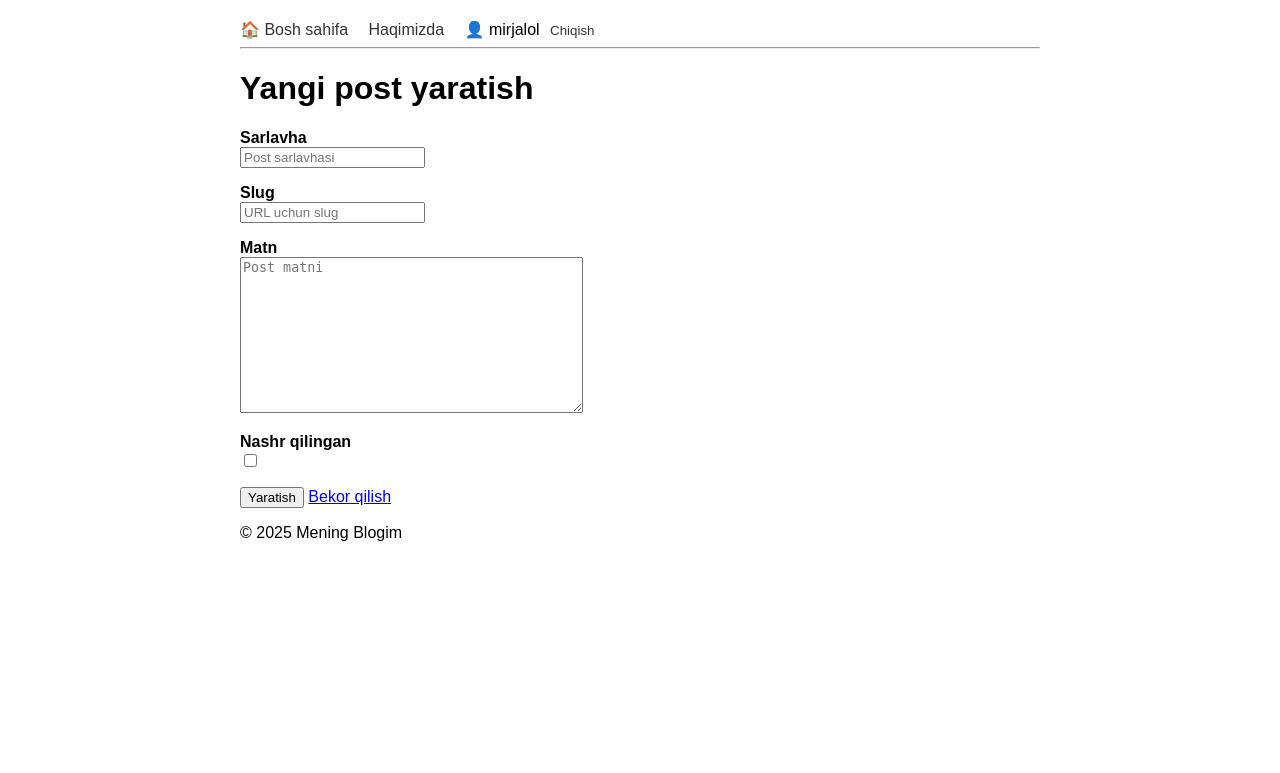
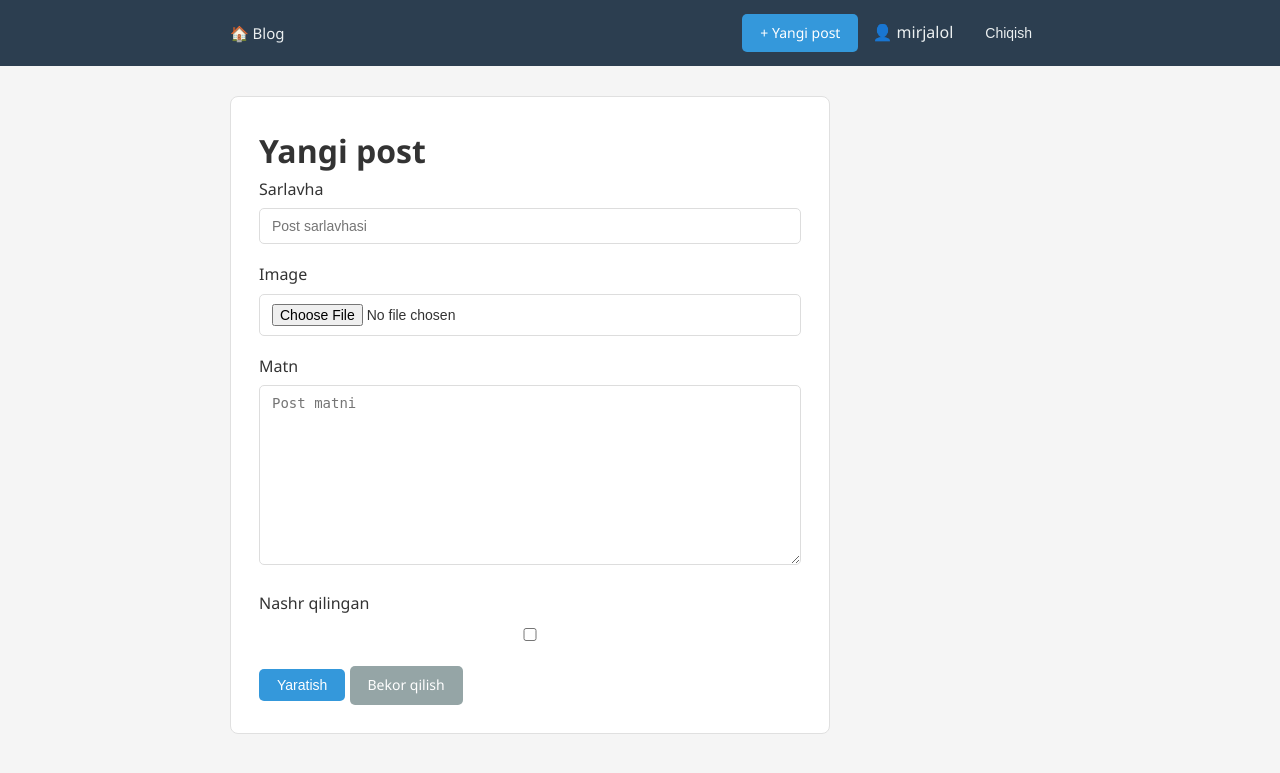
Before and after one commit to mirjalolnarz/Django-darslar-claude-, a Django app: page /posts/yangi/ in a window 1280 px wide. Shown: the top 773 px of the page. Run offline with Django 5.2, Linux system fonts and the light colour scheme; a user stored in the database is signed in.

Commit message:
8-9-darslar tugadi

```diff
--- a/myblog/config/urls.py
+++ b/myblog/config/urls.py
@@ -14,15 +14,18 @@ Including another URLconf
     1. Import the include() function: from django.urls import include, path
     2. Add a URL to urlpatterns:  path('blog/', include('blog.urls'))
 """
+# config/urls.py
 from django.contrib import admin
 from django.urls import path, include
-
-admin.site.site_header = "Mening Blogim - Admin Paneli"
-admin.site.site_title = "Blog Admin"
-admin.site.index_title = "Boshqaruv Paneli"
+from django.conf import settings
+from django.conf.urls.static import static   # ← yangi
 
 urlpatterns = [
     path('admin/', admin.site.urls),
     path('', include('posts.urls')),
-    path('', include('accounts.urls')),  # accounts ilovasining URL'larini qo'shish
+    path('', include('accounts.urls')),
 ]
+
+# Faqat development da ishlaydi (DEBUG=True)
+urlpatterns += static(settings.MEDIA_URL,
+                      document_root=settings.MEDIA_ROOT)
--- a/myblog/posts/forms.py
+++ b/myblog/posts/forms.py
@@ -4,7 +4,7 @@ from .models import Post
 class PostForm(forms.ModelForm):
     class Meta:
         model = Post
-        fields = ['title', 'slug', 'content', 'published']
+        fields = ['title', 'image', 'content', 'published']
 
         # HTML input larni chiroyli qilish uchun widget larni sozlash
         widgets = {
--- a/myblog/posts/urls.py
+++ b/myblog/posts/urls.py
@@ -3,20 +3,27 @@ from django.urls import path
 from . import views
 
 urlpatterns = [
-    path('', views.bosh_sahifa, name='bosh_sahifa'),
-    path('haqida/', views.haqida, name='haqida'),
+    path('',
+         views.PostListView.as_view(),
+         name='bosh'),
 
-    # int - faqat butun son
-    path('posts/<int:post_id>/', views.post_detail, name='post_detail'),
+    path('haqida/',
+         views.HaqidaView.as_view(),
+         name='haqida'),
 
-    # str - har qanday matn (bo'sh joy bo'lmasligi kerak)
-    path('users/<str:username>/', views.foydalanuvchi, name='foydalanuvchi'),
+    path('posts/<int:pk>/',
+         views.PostDetailView.as_view(),
+         name='post_detail'),
 
-    # slug - harflar, raqamlar, tire va pastki chiziqlarni o'z ichiga olishi mumkin
-    path('maqola/<slug:slug>/', views.maqola, name='maqola'),
+    path('posts/yangi/',
+         views.PostCreateView.as_view(),
+         name='post_create'),
 
-    path('posts/yangi/', views.post_create, name='post_create'),
-    path('posts/<int:post_id>/tahrir/', views.post_update, name='post_update'),
-    path('posts/<int:post_id>/ochir/', views.post_delete, name='post_delete'),
+    path('posts/<int:pk>/tahrir/',
+         views.PostUpdateView.as_view(),
+         name='post_update'),
 
+    path('posts/<int:pk>/ochir/',
+         views.PostDeleteView.as_view(),
+         name='post_delete'),
 ]
--- a/myblog/posts/views.py
+++ b/myblog/posts/views.py
@@ -1,61 +1,95 @@
 # posts/views.py
-from django.contrib.auth.decorators import login_required
-from django.shortcuts import redirect, render, get_object_or_404
+from django.views.generic import (
+    ListView, DetailView,
+    CreateView, UpdateView, DeleteView,
+    TemplateView
+)
+from django.contrib.auth.mixins import LoginRequiredMixin
+from django.shortcuts import render, redirect
+from django.urls import reverse_lazy
+from django.db.models import Q, Count
 from .models import Post
-
-# Create your views here.
-
-from django.http import HttpResponse
 from .forms import PostForm
 
-def bosh_sahifa(request):
-    postlar = Post.objects.filter(published=True)[:5]  # So'nggi 5 ta nashr qilingan postlarni olish
-    context = {'postlar': postlar}
-    return render(request, 'posts/bosh.html', context)
 
-def haqida(request):
-    return render(request, 'posts/haqida.html')
+# --- Ro'yxat ---
+class PostListView(ListView):
+    model               = Post
+    template_name       = 'posts/bosh.html'
+    context_object_name = 'postlar'
+    paginate_by         = 5
 
-def post_detail(request, post_id):
-    post = get_object_or_404(Post, id=post_id, published=True)  # Postni olish yoki 404 xatolikni ko'rsatish
-    return render(request, 'posts/detail.html', {'post': post})
+    def get_queryset(self):
+        queryset = Post.objects.filter(published=True)
 
-def foydalanuvchi(request, username):
-    return HttpResponse(f"<h1>Foydalanuvchi: {username}</h1> <p>Bu yerda foydalanuvchining profili ko'rsatiladi.</p>")
+        # URL da ?q=django bo'lsa qidiruv
+        q = self.request.GET.get('q')
+        if q:
+            queryset = queryset.filter(
+                Q(title__icontains=q) |
+                Q(content__icontains=q)
+            )
 
-def maqola(request, slug):
-    return HttpResponse(f"<h1>Maqola: {slug}</h1> <p>Bu yerda maqolaning tafsilotlari ko'rsatiladi.</p>")
+        return queryset
 
-@login_required(login_url='/login/')
-def post_create(request):
-    if request.method == 'POST':
-        form = PostForm(request.POST)
-        if form.is_valid():
-            post = form.save()
-            return redirect('post_detail', post_id=post.id)  # Yaratilgan postning tafsilot sahifasiga yo'naltirish
-    else:
-        form = PostForm() # Bo'sh form yaratish
+    def get_context_data(self, **kwargs):
+        context = super().get_context_data(**kwargs)
+        # Statistika qo'shamiz
+        context['jami_postlar'] = Post.objects.filter(published=True).count()
+        context['qidiruv'] = self.request.GET.get('q', '')
+        return context
 
-    return render(request, 'posts/post_form.html', {'form': form})
 
-@login_required(login_url='/login/')
-def post_update(request, post_id):
-    post = get_object_or_404(Post, id=post_id)
-    if request.method == 'POST':
-        form = PostForm(request.POST, instance=post)
-        if form.is_valid():
-            form.save()
-            return HttpResponse("Post muvaffaqiyatli yangilandi!")
-    else:
-        form = PostForm(instance=post) # Mavjud post ma'lumotlari bilan form yaratish
+# --- Bitta post ---
+class PostDetailView(DetailView):
+    model         = Post
+    template_name = 'posts/detail.html'
+    # Avtomatik: {{ object }} yoki {{ post }} — context_object_name bilan
+    context_object_name = 'post'
 
-    return render(request, 'posts/post_form.html', {'form': form})
 
-@login_required(login_url='/login/')
-def post_delete(request, post_id):
-    post = get_object_or_404(Post, id=post_id)
-    if request.method == 'POST':
-        post.delete()
-        return HttpResponse("Post muvaffaqiyatli o'chirildi!")
+# --- Yaratish ---
+class PostCreateView(LoginRequiredMixin, CreateView):
+    model         = Post
+    form_class    = PostForm
+    template_name = 'posts/post_form.html'
+    login_url     = '/login/'
 
-    return render(request, 'posts/post_confirm_delete.html', {'post': post})
+    # def post(self, request, *args, **kwargs):
+    #     form = PostForm(request.POST, request.FILES)
+    #     if form.is_valid():
+    #         post = form.save(commit=False)
+    #         return redirect('post_detail', pk=post.pk)
+    #     return render(request, self.template_name, {'form': form})
+
+    def form_valid(self, form):
+        # Saqlashdan oldin muallif qo'shamiz
+        form.instance.author = self.request.user
+        return super().form_valid(form)
+
+    def get_success_url(self):
+        return f'/posts/{self.object.id}/'
+
+
+# --- Tahrirlash ---
+class PostUpdateView(LoginRequiredMixin, UpdateView):
+    model         = Post
+    form_class    = PostForm
+    template_name = 'posts/post_form.html'
+    login_url     = '/login/'
+
+    def get_success_url(self):
+        return f'/posts/{self.object.id}/'
+
+
+# --- O'chirish ---
+class PostDeleteView(LoginRequiredMixin, DeleteView):
+    model         = Post
+    template_name = 'posts/post_confirm_delete.html'
+    success_url   = reverse_lazy('bosh')   # o'chirilgandan keyin bosh sahifa
+    login_url     = '/login/'
+
+
+# --- Haqida ---
+class HaqidaView(TemplateView):
+    template_name = 'posts/haqida.html'
--- /dev/null
+++ b/myblog/static/css/style.css
@@ -0,0 +1,128 @@
+/* static/css/style.css */
+
+* {
+    margin: 0;
+    padding: 0;
+    box-sizing: border-box;
+}
+
+body {
+    font-family: 'Segoe UI', sans-serif;
+    background: #f5f5f5;
+    color: #333;
+    line-height: 1.6;
+}
+
+.container {
+    max-width: 860px;
+    margin: 0 auto;
+    padding: 0 20px;
+}
+
+/* Navigatsiya */
+nav {
+    background: #2c3e50;
+    padding: 14px 0;
+    margin-bottom: 30px;
+}
+
+nav .container {
+    display: flex;
+    align-items: center;
+    gap: 20px;
+}
+
+nav a {
+    color: #ecf0f1;
+    text-decoration: none;
+    font-size: 15px;
+}
+
+nav a:hover { color: #3498db; }
+
+.nav-right {
+    margin-left: auto;
+    display: flex;
+    align-items: center;
+    gap: 14px;
+}
+
+/* Post kartasi */
+.post-card {
+    background: white;
+    border-radius: 8px;
+    padding: 20px 24px;
+    margin-bottom: 16px;
+    border: 1px solid #e0e0e0;
+}
+
+.post-card h2 { margin-bottom: 8px; }
+.post-card h2 a { color: #2c3e50; text-decoration: none; }
+.post-card h2 a:hover { color: #3498db; }
+.post-card p  { color: #666; margin-bottom: 10px; }
+.post-meta    { font-size: 13px; color: #999; }
+
+/* Tugmalar */
+.btn {
+    display: inline-block;
+    padding: 8px 18px;
+    border-radius: 5px;
+    text-decoration: none;
+    font-size: 14px;
+    cursor: pointer;
+    border: none;
+}
+
+.btn-primary { background: #3498db; color: white; }
+.btn-primary:hover { background: #2980b9; }
+.btn-danger  { background: #e74c3c; color: white; }
+.btn-danger:hover { background: #c0392b; }
+.btn-secondary { background: #95a5a6; color: white; }
+
+/* Forma */
+.form-wrap {
+    background: white;
+    padding: 28px;
+    border-radius: 8px;
+    border: 1px solid #e0e0e0;
+    max-width: 600px;
+}
+
+.form-group { margin-bottom: 18px; }
+.form-group label { display: block; font-weight: 500; margin-bottom: 6px; }
+.form-group input,
+.form-group textarea,
+.form-group select {
+    width: 100%;
+    padding: 9px 12px;
+    border: 1px solid #ddd;
+    border-radius: 5px;
+    font-size: 14px;
+}
+
+.form-group input:focus,
+.form-group textarea:focus {
+    outline: none;
+    border-color: #3498db;
+}
+
+.error { color: #e74c3c; font-size: 13px; margin-top: 4px; }
+
+/* Sahifalash */
+.pagination {
+    display: flex;
+    gap: 8px;
+    margin-top: 24px;
+    align-items: center;
+}
+
+.pagination a {
+    padding: 6px 14px;
+    background: white;
+    border: 1px solid #ddd;
+    border-radius: 5px;
+    text-decoration: none;
+    color: #333;
+}
+
+.pagination a:hover { background: #3498db; color: white; }
--- a/myblog/templates/base.html
+++ b/myblog/templates/base.html
@@ -1,39 +1,49 @@
 <!-- templates/base.html -->
+{% load static %}
 <!DOCTYPE html>
 <html lang="uz">
 <head>
     <meta charset="UTF-8">
-    <title>{% block title %}Mening Blogim{% endblock %}</title>
-    <style>
-        body { font-family: sans-serif; max-width: 800px; margin: 0 auto; padding: 20px; }
-        nav a { margin-right: 16px; text-decoration: none; color: #333; }
-        nav a:hover { color: #0077cc; }
-    </style>
+    <title>{% block title %}Blog{% endblock %}</title>
+    <!-- static tegi URL ni avtomatik to'g'ri hosil qiladi -->
+    <link rel="stylesheet" href="{% static 'css/style.css' %}">
 </head>
 <body>
-    <!-- templates/base.html -->
+
 <nav>
-        <a href="/">🏠 Bosh sahifa</a>
-        <a href="/haqida/">Haqimizda</a>
+    <div class="container">
+        <a href="{% url 'bosh' %}">🏠 Blog</a>
 
+        <div class="nav-right">
             {% if request.user.is_authenticated %}
-            <span>👤 {{ request.user.username }}</span>
-            <form method="post" action="/logout/" style="display:inline">
+                <a href="{% url 'post_create' %}" class="btn btn-primary">
+                    + Yangi post
+                </a>
+                <span style="color:#ecf0f1">
+                    👤 {{ request.user.username }}
+                </span>
+                <form method="post" action="{% url 'logout' %}"
+                      style="display:inline">
                     {% csrf_token %}
-                <button type="submit" style="background:none;border:none;cursor:pointer;color:#333">
+                    <button type="submit" class="btn"
+                            style="color:#ecf0f1;background:none">
                         Chiqish
                     </button>
                 </form>
             {% else %}
-            <a href="/login/">Kirish</a>
-            <a href="/register/">Ro'yxatdan o'tish</a>
+                <a href="{% url 'login' %}" style="color:#ecf0f1">Kirish</a>
+                <a href="{% url 'register' %}" class="btn btn-primary">
+                    Ro'yxatdan o'tish
+                </a>
             {% endif %}
+        </div>
+    </div>
 </nav>
-    <hr>
 
-    {% block content %}
-    {% endblock %}
+<div class="container">
+    {% block content %}{% endblock %}
+</div>
 
-    <footer><p>© 2025 Mening Blogim</p></footer>
+<script src="{% static 'js/main.js' %}"></script>
 </body>
 </html>
--- a/myblog/templates/posts/post_form.html
+++ b/myblog/templates/posts/post_form.html
@@ -1,31 +1,25 @@
 <!-- templates/posts/post_form.html -->
 {% extends 'base.html' %}
+{% block content %}
+<div class="form-wrap">
+    <h1>{% if post %}Tahrirlash{% else %}Yangi post{% endif %}</h1>
 
-{% block title %}
-    {% if post %}Postni tahrirlash{% else %}Yangi post{% endif %}
-{% endblock %}
-
-{% block content %}
-<h1>{% if post %}Postni tahrirlash{% else %}Yangi post yaratish{% endif %}</h1>
-
-<form method="post">
+    <!-- enctype="multipart/form-data" — fayl yuklash uchun MAJBURIY -->
+    <form method="post" enctype="multipart/form-data">
         {% csrf_token %}
-
         {% for field in form %}
-        <div style="margin-bottom: 16px;">
-            <label><strong>{{ field.label }}</strong></label><br>
+        <div class="form-group">
+            <label>{{ field.label }}</label>
             {{ field }}
-            {% if field.errors %}
             {% for error in field.errors %}
-                    <p style="color: red; font-size: 13px;">⚠ {{ error }}</p>
+                <p class="error">⚠ {{ error }}</p>
             {% endfor %}
-            {% endif %}
         </div>
         {% endfor %}
-
-    <button type="submit">
+        <button type="submit" class="btn btn-primary">
             {% if post %}Saqlash{% else %}Yaratish{% endif %}
         </button>
-    <a href="/">Bekor qilish</a>
+        <a href="{% url 'bosh' %}" class="btn btn-secondary">Bekor qilish</a>
     </form>
+</div>
 {% endblock %}
```
Also changed, not shown: myblog/config/settings.py (+12 -1 lines), myblog/posts/models.py (+14 -1 lines), myblog/templates/posts/bosh.html (+32 -3 lines), myblog/templates/posts/detail.html (+21 -5 lines), myblog/db.sqlite3, myblog/posts/migrations/0003_alter_post_slug.py (added), myblog/posts/migrations/0004_post_image.py (added), 2 other files. Lines whose indentation alone changed are shown as unchanged.
